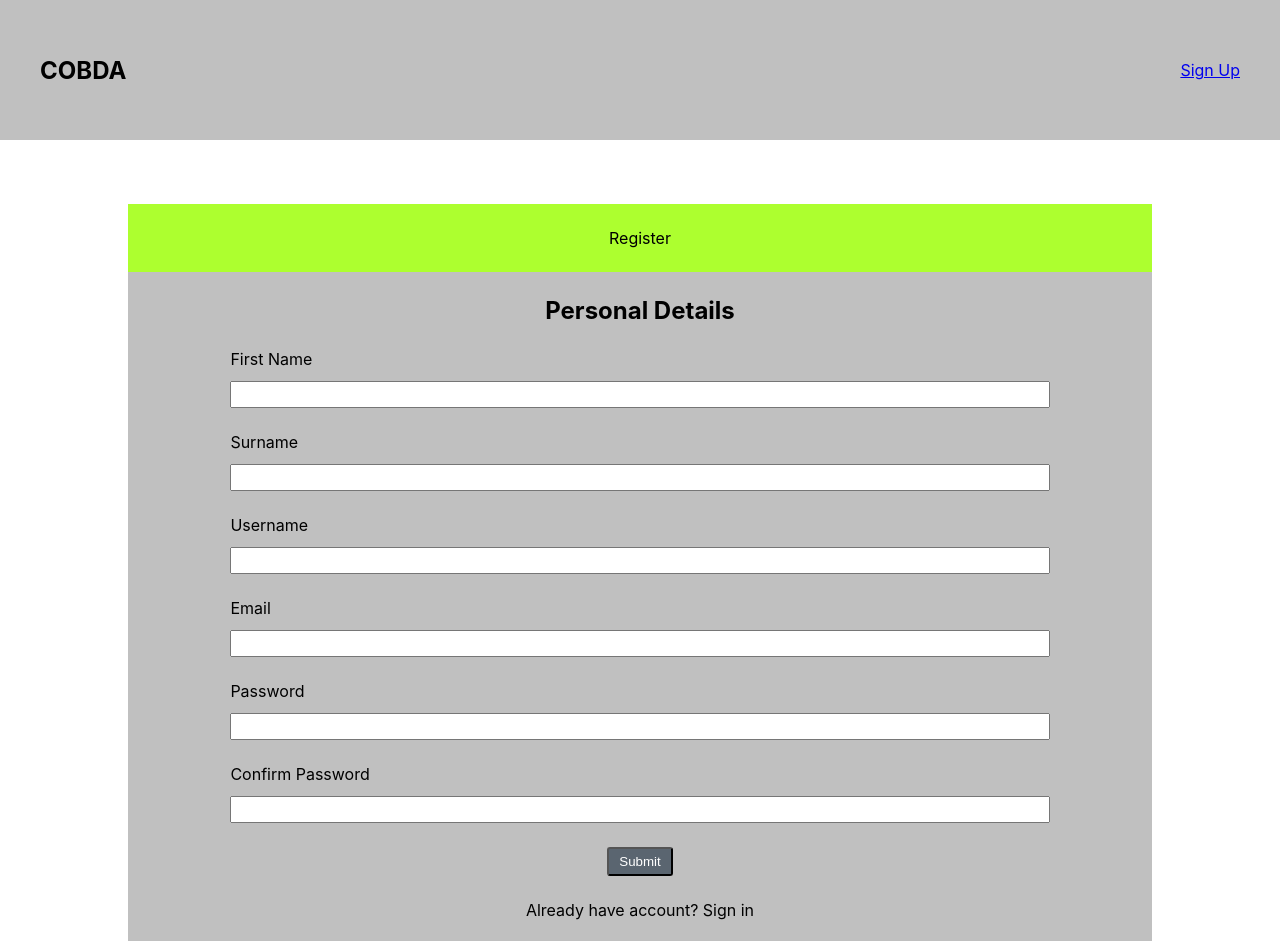
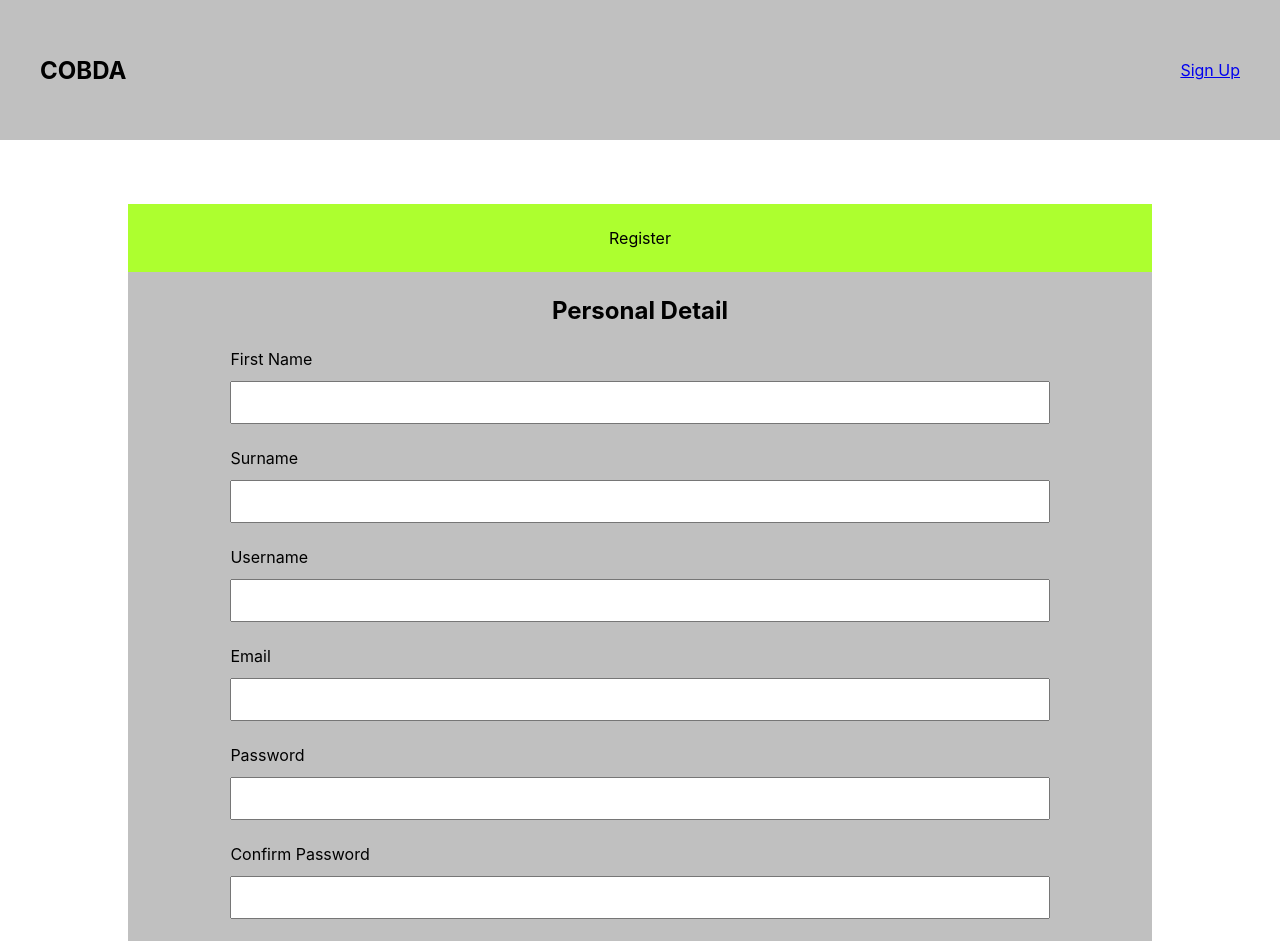
Before and after one commit to Cobda/cobda-web, a Next.js app: page /sign-up in a window 1280 px wide. Shown: the top 941 px of the page. Built offline with nearby package versions, Linux system fonts and the light colour scheme.

Commit message:
[ch65] Create component Form

```diff
--- /dev/null
+++ b/src/components/Form/index.tsx
@@ -0,0 +1,47 @@
+import React, { useEffect, useState } from 'react'
+import Link from 'next/link'
+
+interface Form {
+  title: string
+}
+
+const Form = ({ title }: Form) => {
+  return (
+    <form action="" className="form">
+      <header className="form__header">
+        <h2 className="form__title">{title}</h2>
+      </header>
+      <div className="form__input-group">
+        <label className="form__input-label">First Name</label>
+        <input type="text" className="form__input" />
+      </div>
+      <div className="form__input-group">
+        <label className="form__input-label">Surname</label>
+        <input type="text" className="form__input" />
+      </div>
+      <div className="form__input-group">
+        <label className="form__input-label">Username</label>
+        <input type="text" className="form__input" />
+      </div>
+      <div className="form__input-group">
+        <label className="form__input-label">Email</label>
+        <input type="text" className="form__input" />
+      </div>
+      <div className="form__input-group">
+        <label className="form__input-label">Password</label>
+        <input type="text" className="form__input" />
+      </div>
+      <div className="form__input-group">
+        <label className="form__input-label">Confirm Password</label>
+        <input type="text" className="form__input" />
+      </div>
+      <div className="form__actionable">
+        <Link href="/registration-success">
+          <button className="form__button">Submit</button>
+        </Link>
+      </div>
+    </form>
+  )
+}
+
+export default Form
--- a/src/components/SignUpForm/index.tsx
+++ b/src/components/SignUpForm/index.tsx
@@ -1,45 +1,12 @@
 import React from 'react'
-import Link from 'next/link'
+import Form from '../Form'
 
-export default function SignUpForm() {
+const SignUpForm = () => {
   return (
     <section className="sign-up-form">
       <header className="sign-up-form__header">Register</header>
       <div className="sign-up-form__body">
-        <form action="" className="form">
-          <header className="form__header">
-            <h2 className="form__title">Personal Details</h2>
-          </header>
-          <div className="form__input-group">
-            <label className="form__input-label">First Name</label>
-            <input type="text" className="form__input" />
-          </div>
-          <div className="form__input-group">
-            <label className="form__input-label">Surname</label>
-            <input type="text" className="form__input" />
-          </div>
-          <div className="form__input-group">
-            <label className="form__input-label">Username</label>
-            <input type="text" className="form__input" />
-          </div>
-          <div className="form__input-group">
-            <label className="form__input-label">Email</label>
-            <input type="text" className="form__input" />
-          </div>
-          <div className="form__input-group">
-            <label className="form__input-label">Password</label>
-            <input type="text" className="form__input" />
-          </div>
-          <div className="form__input-group">
-            <label className="form__input-label">Confirm Password</label>
-            <input type="text" className="form__input" />
-          </div>
-          <div className="form__actionable">
-            <Link href="/registration-success">
-              <button className="form__button">Submit</button>
-            </Link>
-          </div>
-        </form>
+        <Form title="Personal Detail" />
       </div>
       <footer className="sign-up-form__footer">
         Already have account? Sign in
@@ -47,3 +14,5 @@ export default function SignUpForm() {
     </section>
   )
 }
+
+export default SignUpForm
--- a/src/styles/components/_form.scss
+++ b/src/styles/components/_form.scss
@@ -49,14 +49,14 @@
   &__input {
     width: 100%;
     box-sizing: border-box;
-    padding: rem(4px) rem(12px);
+    padding: rem(4px 12px);
   }
 
   &__button {
     color: $light;
     text-decoration: none;
     margin: 0;
-    padding: rem(5px) rem(10px);
+    padding: rem(5px 10px);
     border-radius: rem(3px);
     background-color: $shuttle-gray;
 
```
